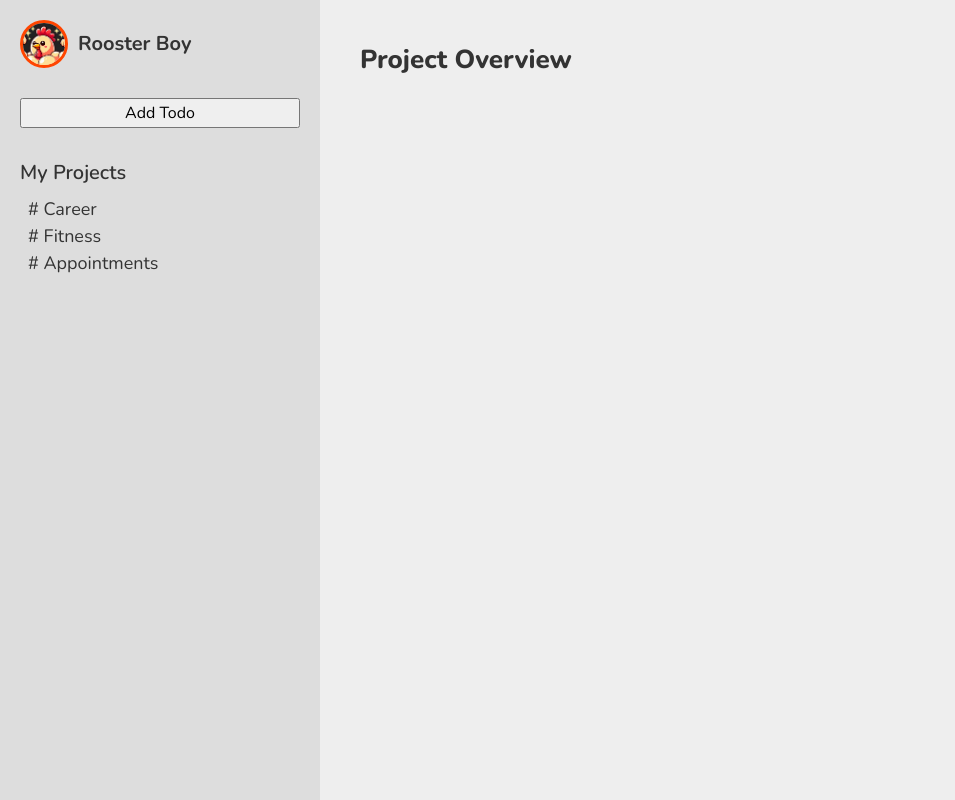
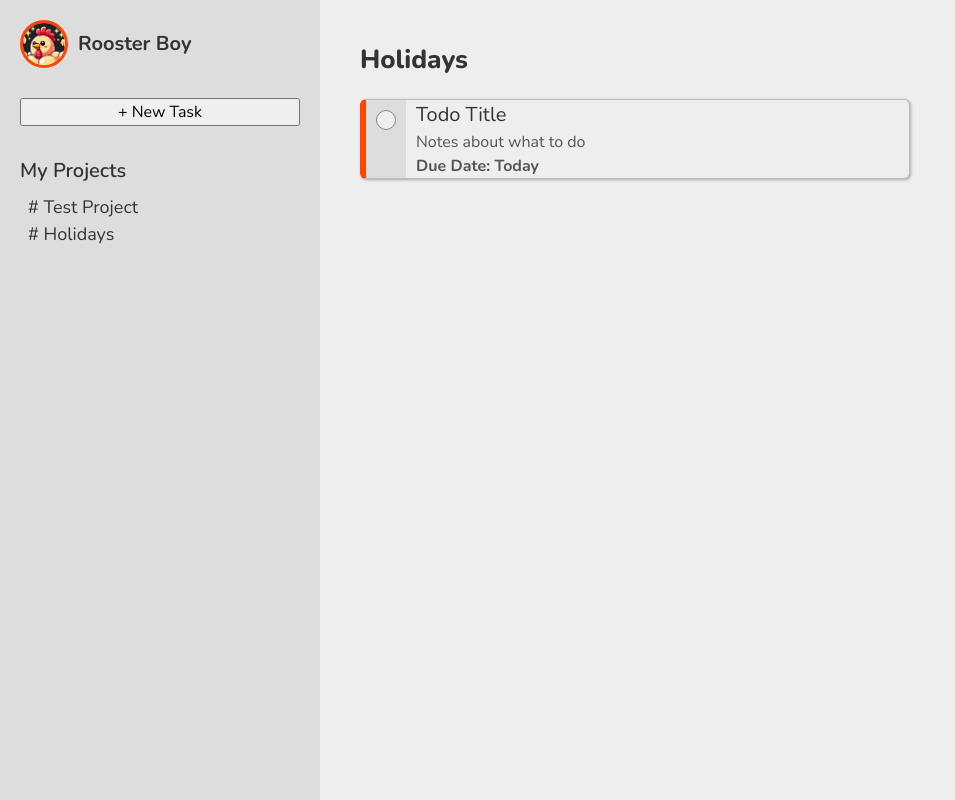
Before and after one commit to jprk8/todo-list, a website built with webpack: page src/template.html in a window 1280 px wide. Shown: the whole page, without its empty margins (0-955 px from the left). Built offline with nearby package versions, Linux system fonts and the light colour scheme.

Commit message:
Add display-controller module to manipulate DOM

```diff
--- /dev/null
+++ b/src/display-controller.js
@@ -0,0 +1,26 @@
+// Module to control the DOM/Display
+import { format } from 'date-fns';
+export { showTitle, showProjectList }
+
+function showTitle(project) {
+    const title = document.querySelector('.main-title');
+    title.textContent = project.title;
+}
+
+function showProjectList(projects) {
+    const projectList = document.querySelector('.project-list');
+    for (const project of projects) {
+        const listItem = document.createElement('li');
+        listItem.textContent = `# ${project.title}`;
+        projectList.appendChild(listItem);
+    }
+}
+
+// Show all Todos of a project in main-container
+function showProject(project) {
+    const container = document.querySelector('.main-container');
+    for (const todo of project) {
+        const todoCard = document.createElement('div');
+        todoCard.classList.add('todo-card');
+    }
+}
--- a/src/index.js
+++ b/src/index.js
@@ -1,7 +1,9 @@
 import './style.css';
 import { Todo } from './todo-item.js';
 import { Project } from './project.js';
-import { format } from 'date-fns'; // use later to format dates
+import { showTitle, showProjectList } from './display-controller.js';
+
+ // use later to format dates
 
 const projects = [];
 
@@ -22,10 +24,10 @@ const last = new Todo('future', 'due date is christmas (months start from 0)', n
 const fourth = new Todo('Fourth of July', 'Happy Fourth', new Date(2024, 6, 4));
 const christmas = new Todo('Christmas', 'Merry Christmas', new Date(2024, 11, 25));
 const newyear = new Todo('New Year', 'Happy New Year', new Date(2024, 0, 1));
-const valentines = new Todo('Valentines', 'Be My Valentine', new Date(2024, 1, 14));
+const thanks = new Todo('Thanksgiving', 'nom nom nom nom', new Date(2024, 10, 28));
 
-const myProject = new Project('My Project');
-const project2 = new Project('Another Project');
+const myProject = new Project('Test Project');
+const project2 = new Project('Holidays');
 myProject.addTodo(test);
 myProject.addTodo(test2);
 myProject.addTodo(test3);
@@ -35,8 +37,7 @@ myProject.addTodo(last);
 project2.addTodo(fourth);
 project2.addTodo(christmas);
 project2.addTodo(newyear);
-project2.addTodo(valentines);
-
+project2.addTodo(thanks);
 
 projects.push(myProject);
 projects.push(project2);
@@ -48,10 +49,8 @@ showProjects();
 //myProject.delTodo(2);
 //myProject.listTodo();
 
-project2.listTodo();
 project2.sortByDueDate();
 project2.listTodo();
-project2.setTodoComplete(2);
-project2.setTodoComplete(0);
-project2.setTodoComplete(1);
-project2.listTodo();
+
+showTitle(project2);
+showProjectList(projects);
--- a/src/project.js
+++ b/src/project.js
@@ -18,7 +18,7 @@ class Project {
         this.todoArray[index].complete = true;
     }
 
-    listTodo() {
+    listTodo() { // delete after implementing display controller
         // sort by duedate and priority by default?
         // don't worry about it here
         console.log(`Project Name: ${this.title}`);
--- a/src/style.css
+++ b/src/style.css
@@ -23,6 +23,7 @@ img, picture, video, canvas, svg {
 
 input, button, textarea, select {
     font: inherit;
+    padding: 0;
 }
 
 p, h1, h2, h3, h4, h5, h6 {
@@ -92,9 +93,58 @@ ul {
 
 .main-body {
     margin: 40px;
+    display: flex;
+    flex-direction: column;
+    gap: 20px;
 }
 
 .main-title {
     font-size: 26px;
     font-weight: 800;
 }
+
+.main-container {
+    display: flex;
+    flex-direction: column;
+}
+
+.todo-card {
+    width: 550px;
+    background-color: #eee;
+    border: 1px solid #bbb;
+    border-left: 6px solid orangered;
+    border-radius: 6px;
+    box-shadow: 1px 1px 3px darkgrey;
+    display: flex;
+    gap: 10px;
+}
+
+.todo-tab {
+    padding: 10px;
+    background-color: #ddd;
+}
+
+.todo-title {
+    font-size: 20px;
+}
+
+.todo-notes,
+.todo-dueDate {
+    color: #555;
+}
+
+.todo-dueDate {
+    font-weight: 700;
+}
+
+button.complete {
+    width: 20px;
+    height: 20px;
+    border-radius: 50%;
+    border: 1px solid #888;
+    cursor: pointer;
+}
+
+button.complete:hover {
+    background-color: orangered;
+}
--- a/src/template.html
+++ b/src/template.html
@@ -13,17 +13,26 @@
                 <div class='profile-name'>Rooster Boy</div>
             </div>
             <div class='sidebar-menu'>
-                <button class='add-todo'>Add Todo</button>
+                <button class='add-todo'>+ New Task</button>
                 <div class='project-title'>My Projects</div>
                 <ul class='project-list'>
-                    <li># Career</li>
-                    <li># Fitness</li>
-                    <li># Appointments</li>
                 </ul>
             </div>
         </div>
         <div class='main-body'>
-            <div class='main-title'>Project Overview</div>
+            <div class='main-title'>Title here</div>
+            <div class='main-container'>
+                <div class='todo-card'>
+                    <div class='todo-tab'>
+                        <button class='complete'></button>
+                    </div>
+                    <div class='todo-main'>
+                        <div class='todo-title'>Todo Title</div>
+                        <div class='todo-notes'>Notes about what to do</div>
+                        <div class='todo-dueDate'>Due Date: Today</div>
+                    </div>
+                </div>
+            </div>
         </div>
     </div>
 </body>
```
